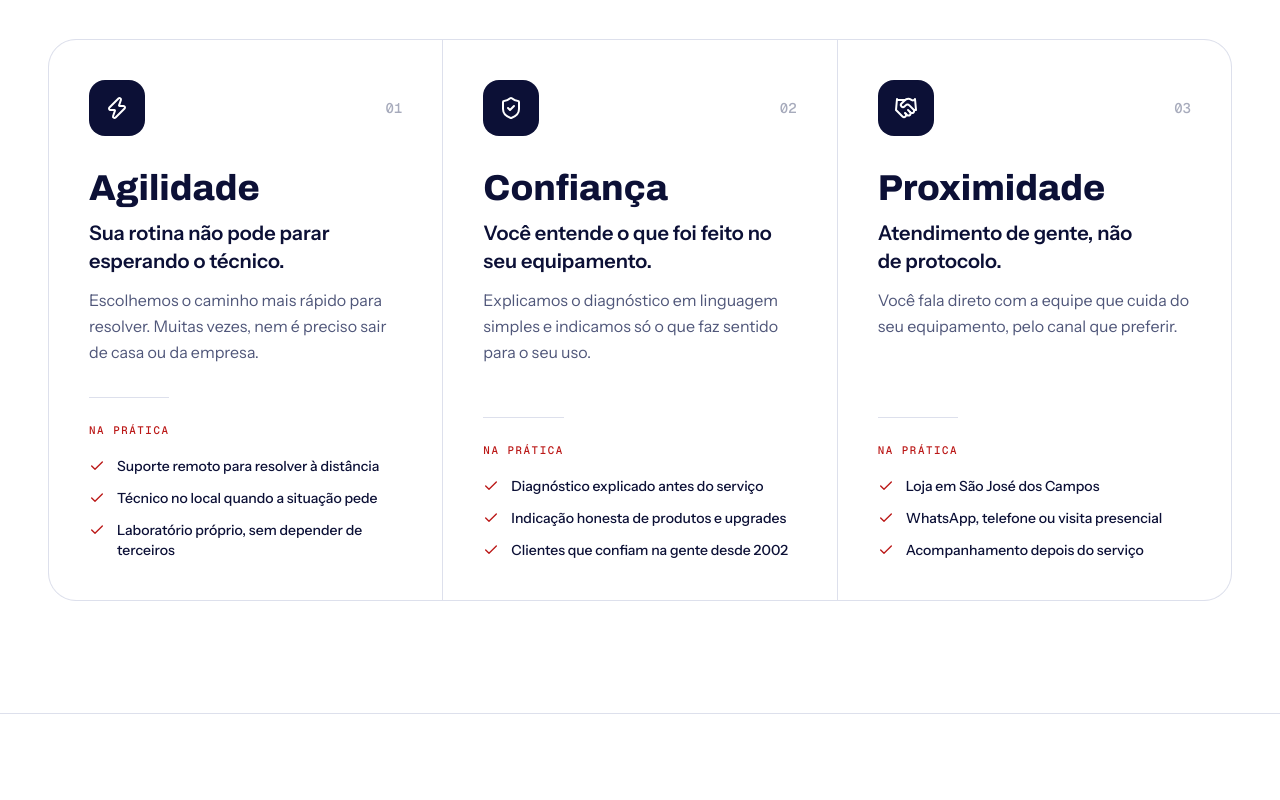
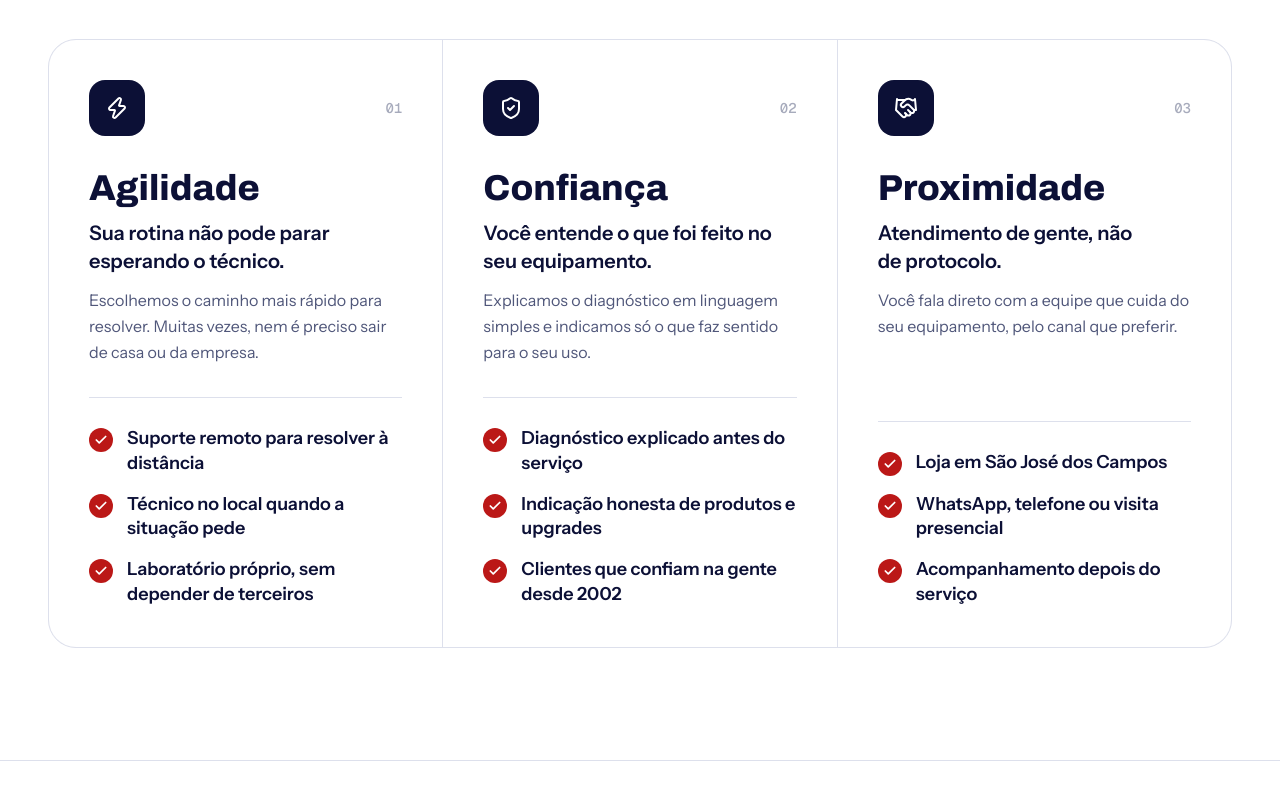
Before and after one commit to cauaprs92/TechnolifeInformatica, a Next.js app: page /sobre in a window 1280 px wide. Shown: the part 1806-2606 px from the top of the page. Built offline with nearby package versions, Linux system fonts and the light colour scheme.

Commit message:
style: descrição de cards mais detalhados e visiveis

```diff
--- a/src/app/sobre/page.tsx
+++ b/src/app/sobre/page.tsx
@@ -160,19 +160,21 @@ export default function SobrePage() {
                 <p className="mt-3 text-xl leading-snug font-semibold text-ink">{value.promise}</p>
                 <p className="mt-3 leading-relaxed text-body">{value.text}</p>
 
-                <div className="mt-auto pt-8">
-                  <p className="eyebrow border-t border-line pt-6 text-[0.68rem] text-signal">
-                    Na prática
-                  </p>
-                  <ul className="mt-4 grid gap-3">
-                    {value.points.map((point) => (
-                      <li key={point} className="flex items-start gap-3 text-sm font-medium text-ink">
-                        <Check className="mt-0.5 size-4 shrink-0 text-signal" />
-                        {point}
-                      </li>
-                    ))}
-                  </ul>
-                </div>
+                <ul className="mt-auto grid gap-4 pt-8">
+                  {value.points.map((point, i) => (
+                    <li
+                      key={point}
+                      className={`flex items-start gap-3.5 text-lg leading-snug font-semibold text-ink ${
+                        i === 0 ? "border-t border-line pt-7" : ""
+                      }`}
+                    >
+                      <span className="mt-0.5 grid size-6 shrink-0 place-items-center rounded-full bg-signal text-white">
+                        <Check className="size-3.5" strokeWidth={3} />
+                      </span>
+                      {point}
+                    </li>
+                  ))}
+                </ul>
               </li>
             ))}
           </ol>
```
